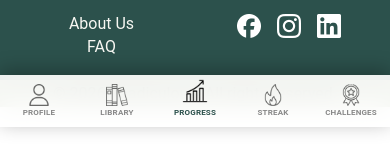
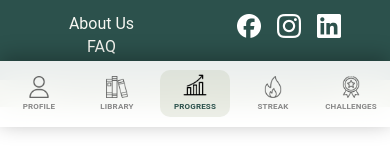
Before and after one commit to mervekindan/readiculous, a React (Vite) app in the folder app/: page /progress in a window 390 px wide. Shown: the part 717-871 px from the top of the page. Built offline with nearby package versions, Linux system fonts and the light colour scheme; no server answers.

Commit message:
Bottom navBar (mobile menu) small adjustments for active llinks

```diff
--- a/app/src/components/NavBar/NavBar.css
+++ b/app/src/components/NavBar/NavBar.css
@@ -187,8 +187,11 @@
     flex-direction: column;
     align-items: center;
     justify-content: center;
-    gap: 2px;
+    gap: 4px;
     flex: 1;
+    padding: 6px 0;
+    margin: 0 4px;
+    border-radius: 10px;
     color: #888888;
     text-decoration: none;
     transition: color 0.2s ease;
@@ -214,12 +217,13 @@
   }
 
   .mobile-icon-link.active {
+    background-color: rgba(163, 177, 138, 0.2);
     color: var(--secondary-500);
   }
 
   .mobile-icon-link.active .mobile-nav-icon {
     opacity: 1;
-    transform: translateY(-4px) scale(1.1);
+    transform: translateY(-2px) scale(1.03);
   }
 }
 
```
